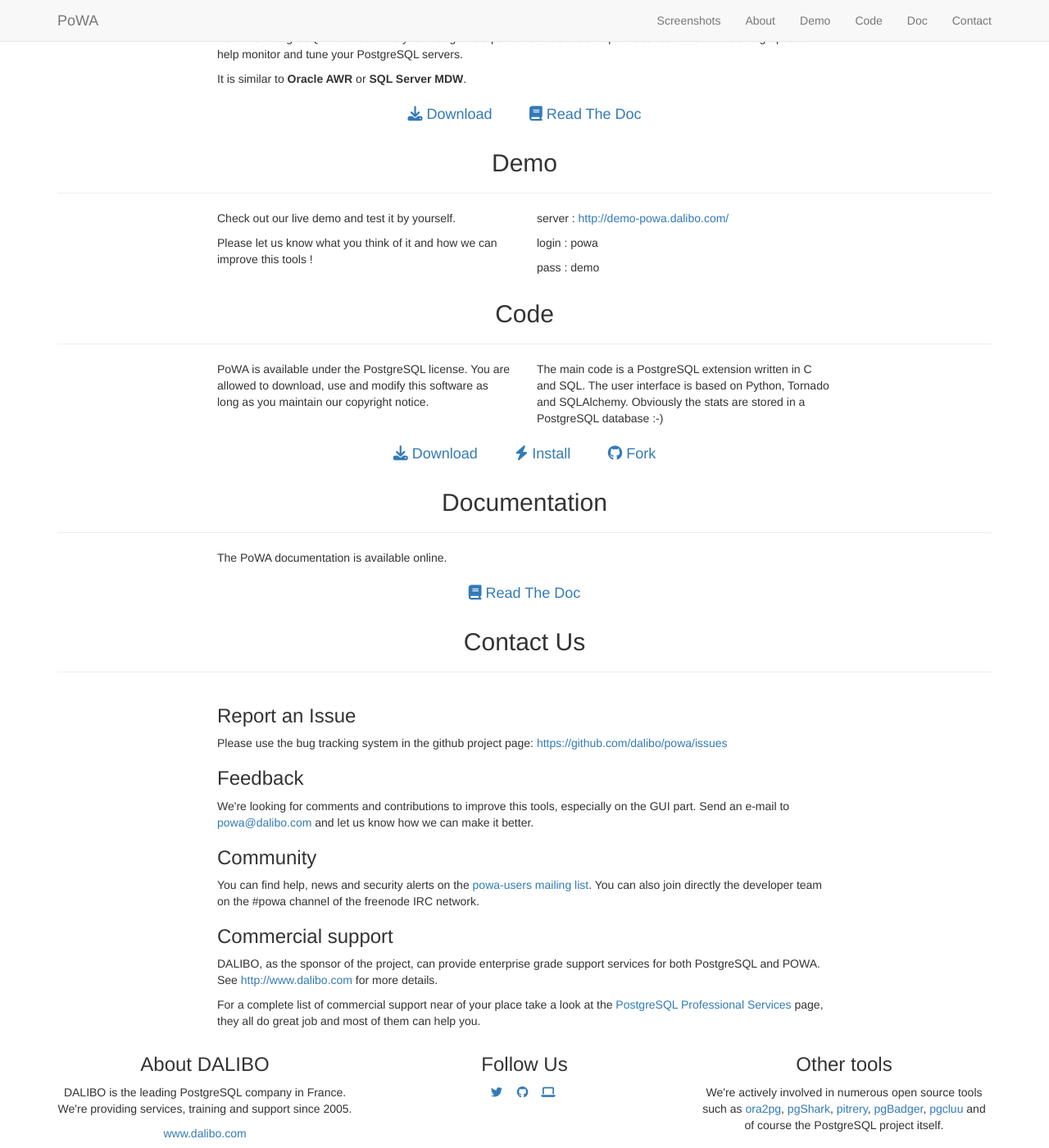
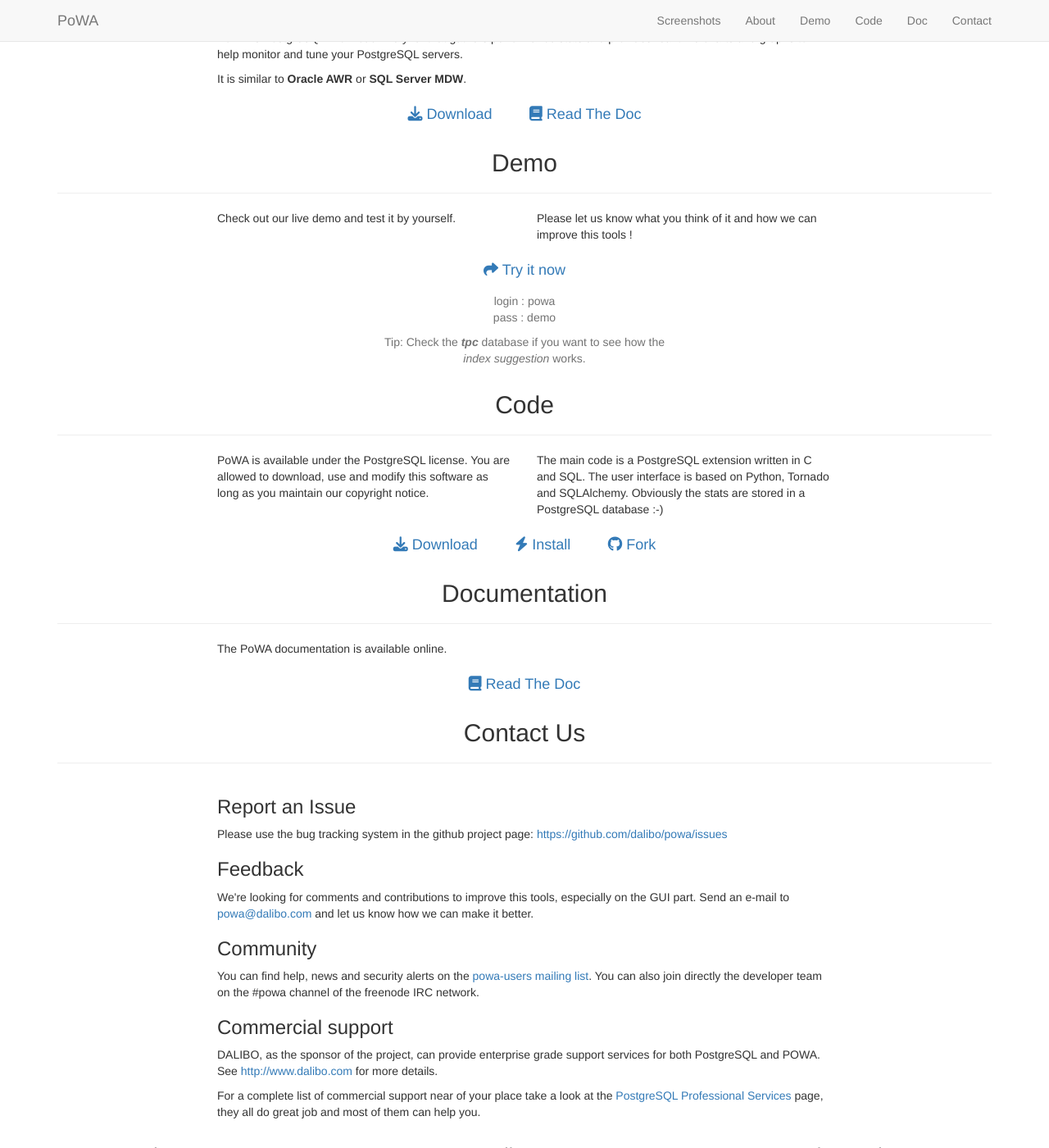
Before and after one commit to powa-team/powa, a Jekyll site: the page built from index.html, in a window 1280 px wide and 1400 px high, scrolled down 855 px. Shown: the whole window at 82% size. Built offline with Jekyll 4.4.1, drawn with Linux system fonts in a browser that asks for light colours; nearby versions of some CDN libraries; library files that are not in the unit come from our copies.

Commit message:
Add suggestion on how to use demo
With small modifications on 'demo' block layout

```diff
--- a/_includes/demo.html
+++ b/_includes/demo.html
@@ -10,13 +10,20 @@
     <div class="row">
       <div class="col-lg-4 col-lg-offset-2">
         <p>Check out our live demo and test it by yourself.</p>
+      </div>
+      <div class="col-lg-4">
         <p>Please let us know what you think of it and how we can improve this tools !</p>
       </div>
-      <div class="col-lg-4">
-        <p>server : <a href="http://demo-powa.dalibo.com/">http://demo-powa.dalibo.com/</a></p>
-        <p>login  : powa</p>
-        <p>pass   : demo</p>
-      </div>
+      <div class="col-lg-4 col-lg-offset-4 text-center">
+        <a href="http://demo-powa.dalibo.com" class="btn btn-lg btn-outline contrast">
+          <i class="fa fa-share"></i> Try it now
+        </a>
+        <p>
+        <span class="help-block">
+        login : powa<br>pass : demo
+        </span>
+        <span class="help-block">Tip: Check the <em><strong>tpc</strong></em> database if you want to see how the <em>index suggestion</em> works.</span>
+        </p>
     </div>
   </div>
 </section>
```
Also changed, not shown: css/main.css (+14 -0 lines), css/bootstrap.min.css.
